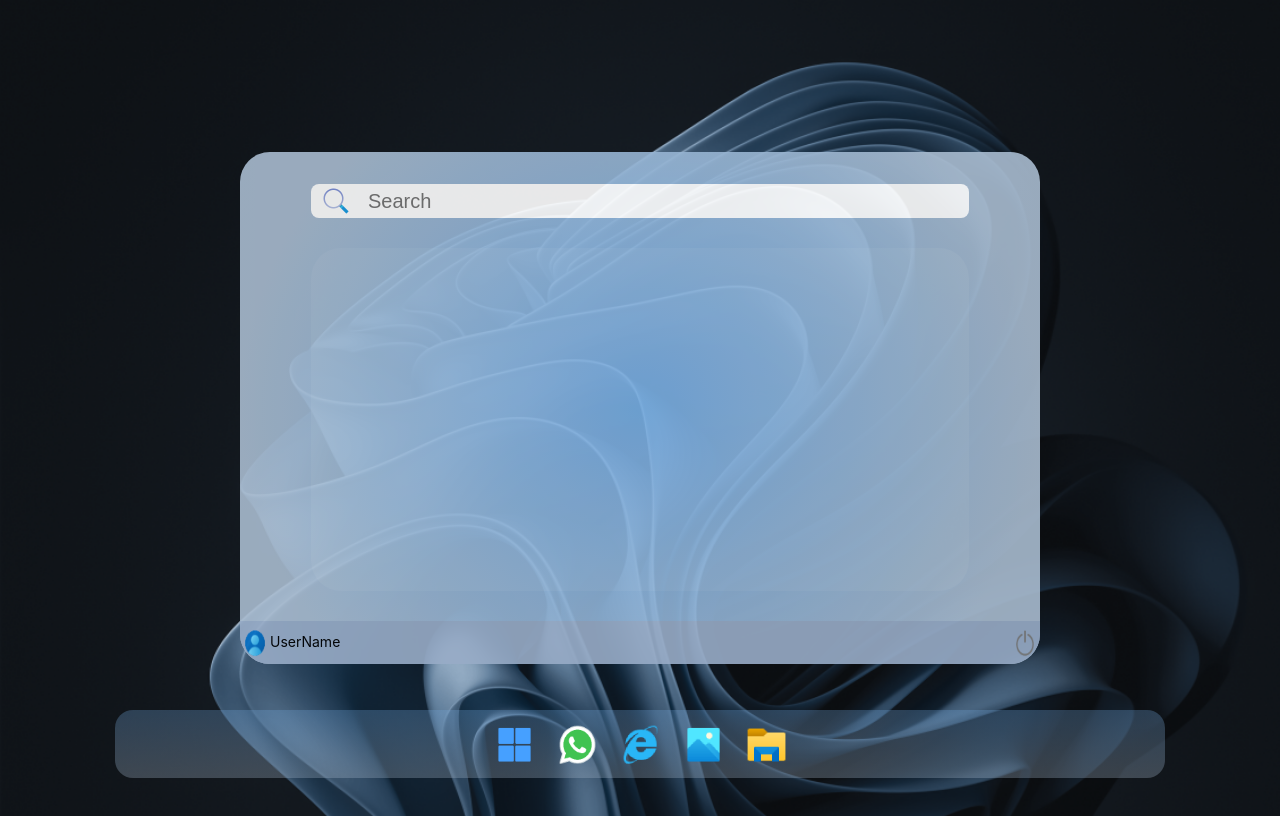
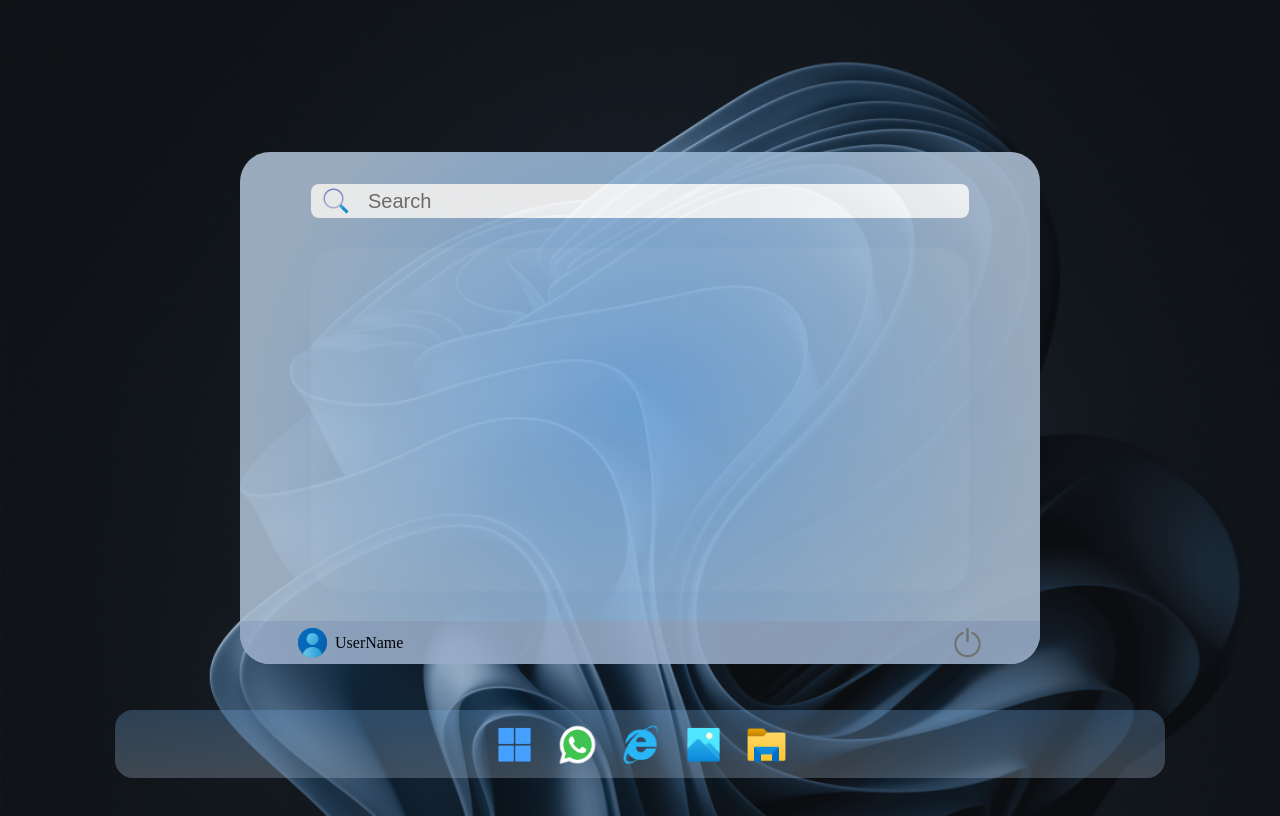
Before and after one commit to yusuf0205/Gyanith25, a React (Create React App) app in the folder gyanith25-home/: page / in a window 1280 px wide. Built offline with nearby package versions, Linux system fonts and the light colour scheme.

Commit message:
changes done

```diff
--- a/gyanith25-home/src/Component/Home.css
+++ b/gyanith25-home/src/Component/Home.css
@@ -84,25 +84,20 @@ body {
   display: flex;
   justify-content: center;
   align-items: center;
+  margin-left: 50px;
   margin-right: auto;
   left: 50px;
-  font-family: 'Inter';
-  font-size: 14px;
-  font-weight: 400;
-  line-height: 16.94px;
-  text-align: left;
-  text-underline-position: 'from-font';
-  text-decoration-skip-ink: none;
 }
 .user img {
-  width: 30px;
-  height: 30px;
+  width: 45px;
+  height: 35px;
   cursor: pointer;
 }
 
 .power {
-  width: 30px;
-  height: 30px;
+  width: 45px;
+  height: 35px;
+  margin-right: 50px;
 }
 /*
 .title-event{
```
